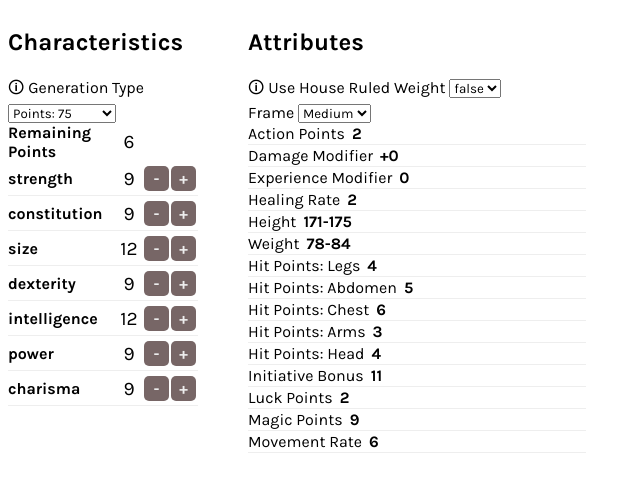
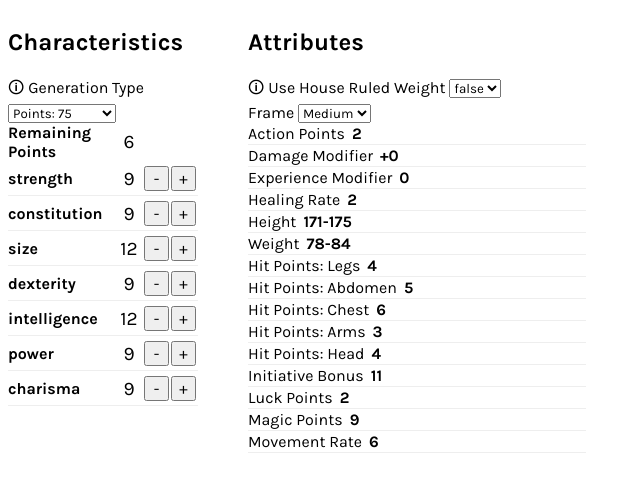
Before and after one commit to AlexGP80/myth-char-creator, a React (Create React App) app: page / in a window 1280 px wide. Shown: the top 492 px of the page, without its empty margins (0-641 px from the left). Built offline with nearby package versions, Linux system fonts and the light colour scheme.

Commit message:
Back to default style buttons on characteristics

```diff
--- a/src/styles/characteristics.css
+++ b/src/styles/characteristics.css
@@ -1,4 +1,3 @@
-
 .characteristics-container {
   width: 190px;
 }
@@ -47,11 +46,6 @@
   height: 25px;
   margin: 0 2px 0 0;
   padding: 0;
-    background-color: #776666;
-    color: #eeeeee;
-    border: none;
   font-size: 1rem;
-    font-weight: bold;
-    border-radius: 5px;
   cursor: pointer;
 }
```
Lines whose indentation alone changed are shown as unchanged.
